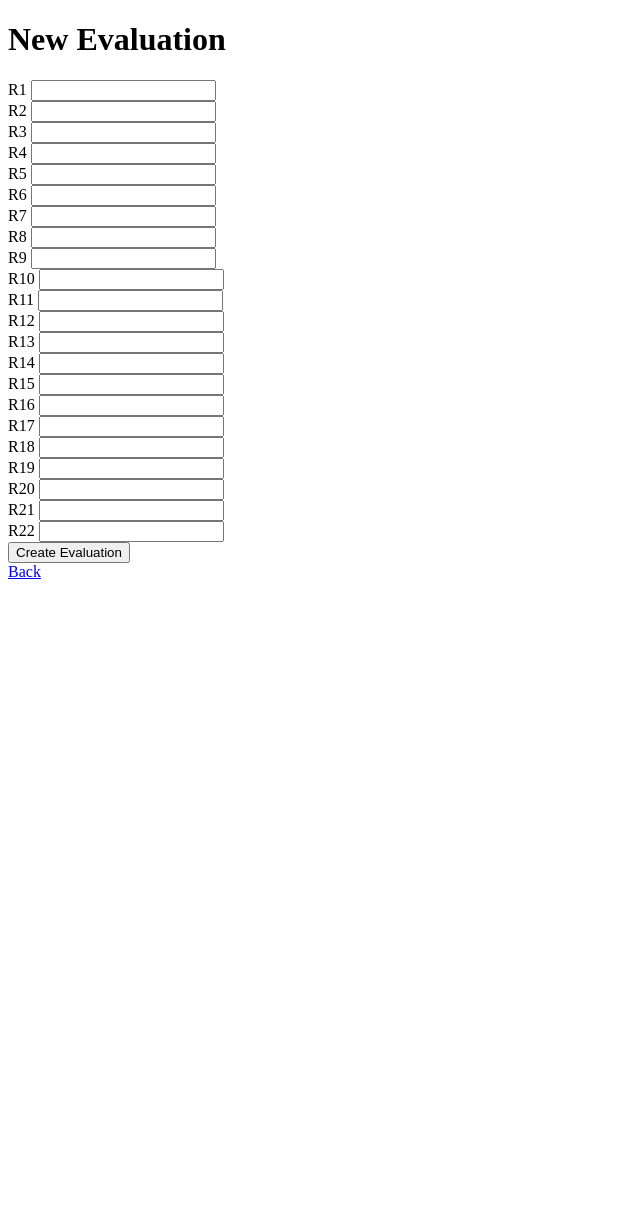
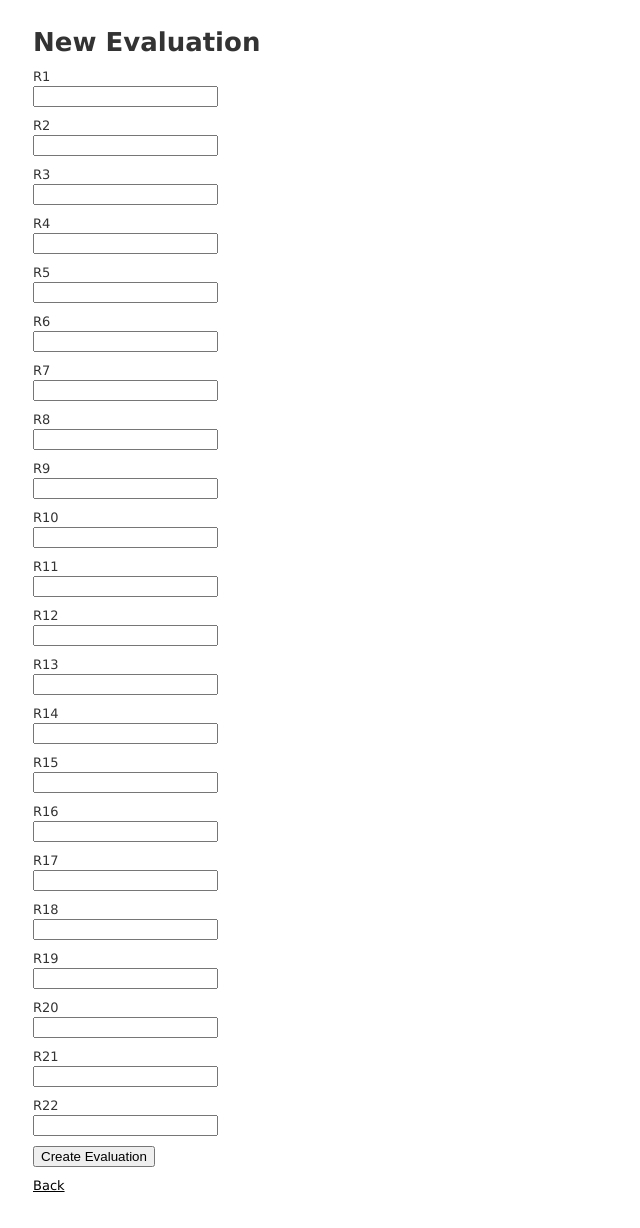
Before and after one commit to glabrego/game_evaluation, a Rails app: page /evaluations/new in a window 1280 px wide. Shown: the whole page, without its empty margins (0-640 px from the left). Before the commit the page ends 579 px from the top, so only its background shows below. Run offline with Rails 7, Linux system fonts and the light colour scheme; style sheets or scripts are compiled from the project's sources; some libraries are stand-ins or nearby versions.

Commit message:
Add some css modifications

```diff
--- a/app/assets/stylesheets/evaluations.scss
+++ b/app/assets/stylesheets/evaluations.scss
@@ -1,3 +1,89 @@
-// Place all the styles related to the Evaluations controller here.
-// They will automatically be included in application.css.
-// You can use Sass (SCSS) here: http://sass-lang.com/
+body {
+  background-color: #fff;
+  color: #333;
+  font-family: verdana, arial, helvetica, sans-serif;
+  font-size: 13px;
+  line-height: 18px;
+  margin: 33px;
+}
+
+p, ol, ul, td {
+  font-family: verdana, arial, helvetica, sans-serif;
+  font-size: 13px;
+  line-height: 18px;
+  margin: 33px;
+}
+
+pre {
+  background-color: #eee;
+  padding: 10px;
+  font-size: 11px;
+}
+
+a {
+  color: #000;
+
+  &:visited {
+    color: #666;
+  }
+
+  &:hover {
+    color: #fff;
+    background-color: #000;
+  }
+}
+
+th {
+  padding-bottom: 5px;
+}
+
+td {
+  padding-bottom: 7px;
+  padding-left: 5px;
+  padding-right: 5px;
+}
+
+div {
+  &.field, &.actions {
+    margin-bottom: 10px;
+  }
+}
+
+#notice {
+  color: green;
+}
+
+.field_with_errors {
+  padding: 2px;
+  background-color: red;
+  display: table;
+}
+
+#error_explanation {
+  width: 450px;
+  border: 2px solid red;
+  padding: 7px;
+  padding-bottom: 0;
+  margin-bottom: 20px;
+  background-color: #f0f0f0;
+
+  h2 {
+    text-align: left;
+    font-weight: bold;
+    padding: 5px 5px 5px 15px;
+    font-size: 12px;
+    margin: -7px;
+    margin-bottom: 0;
+    background-color: #c00;
+    color: #fff;
+  }
+
+  ul li {
+    font-size: 12px;
+    list-style: square;
+  }
+}
+
+label {
+  display: block;
+}
```
